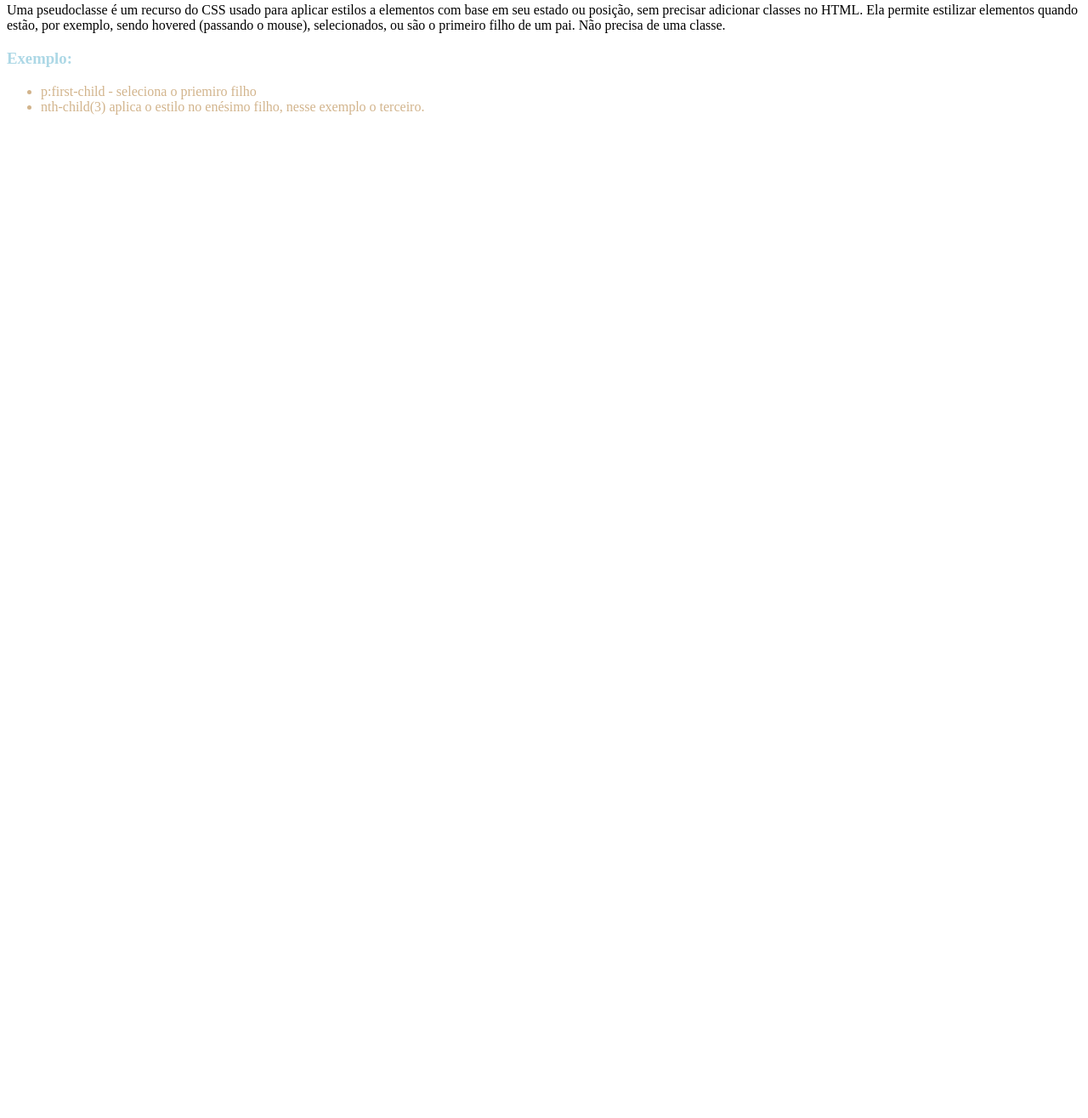
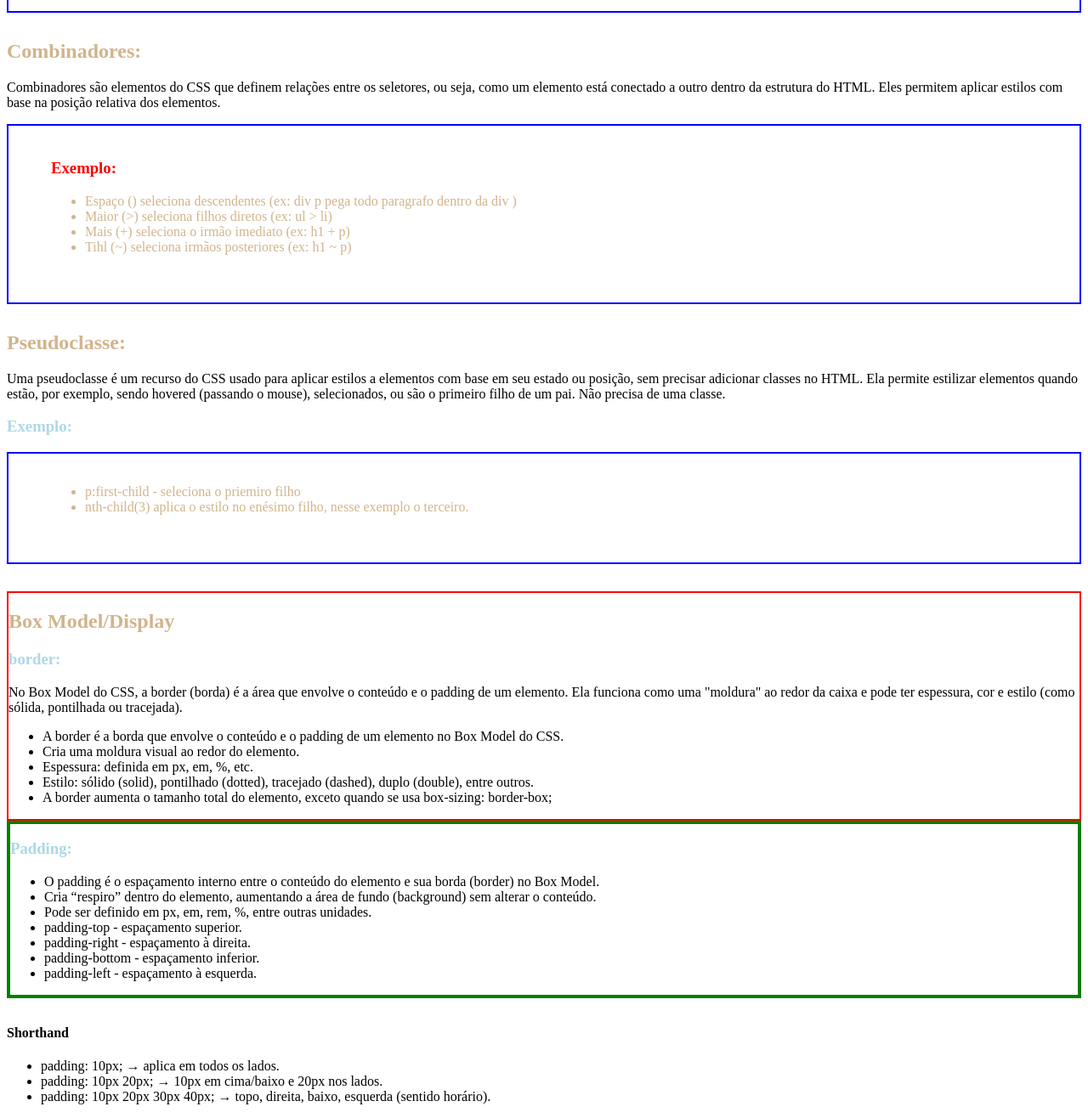
Before and after one commit to Valenbento/atividade.tags.estruturais.3bim, a plain HTML site: page index.html in a window 1280 px wide. Shown: the part 923-2239 px from the top of the page at 85% size. Before the commit the page ends 1074 px from the top, so only its background shows below. Drawn offline with Linux system fonts and the light colour scheme.

Commit message:
adição de border, margin e padding.

```diff
--- a/index.html
+++ b/index.html
@@ -62,6 +62,47 @@
     </ul>
 </div>
 
+<div class="segunda">
+    <h2>Box Model/Display</h2>
+    <h3>border:</h3>
+    <p> No Box Model do CSS, a border (borda) é a área que envolve o conteúdo e o padding de um elemento. Ela funciona como uma "moldura" ao redor da caixa e pode ter espessura, cor e estilo (como sólida, pontilhada ou tracejada).</p>
+    <ul>
+        <li>A border é a borda que envolve o conteúdo e o padding de um elemento no Box Model do CSS.</li>
+        <li>Cria uma moldura visual ao redor do elemento.</li>
+        <li>Espessura: definida em px, em, %, etc.</li>
+        <li>Estilo: sólido (solid), pontilhado (dotted), tracejado (dashed), duplo (double), entre outros.</li>
+        <li>A border aumenta o tamanho total do elemento, exceto quando se usa box-sizing: border-box;</li>
+    </ul>
+</div>
+
+
+
+       <div class="terceira">
+         <h3>Padding:</h3>
+        <ul>
+            <li>O padding é o espaçamento interno entre o conteúdo do elemento e sua borda (border) no Box Model.</li>
+            <li>Cria “respiro” dentro do elemento, aumentando a área de fundo (background) sem alterar o conteúdo.</li>
+            <li>Pode ser definido em px, em, rem, %, entre outras unidades.</li>
+            <li>padding-top - espaçamento superior.</li>
+            <li>padding-right - espaçamento à direita.</li>
+            <li>padding-bottom - espaçamento inferior.</li>
+            <li>padding-left - espaçamento à esquerda.</li>
+        </ul>
+       </div>
+
+       <div class="quarta">
+         <h4>Shorthand</h4>
+         <ul>
+            <li>padding: 10px; → aplica em todos os lados.</li>
+            <li>padding: 10px 20px; → 10px em cima/baixo e 20px nos lados.</li>
+            <li>padding: 10px 20px 30px 40px; → topo, direita, baixo, esquerda (sentido horário).</li>
+         </ul>
+       </div>
+
+
+
+
+
 
 
 
--- a/style.css
+++ b/style.css
@@ -29,3 +29,18 @@ h3{
 .primeira h3:nth-child(1){
     color: red
 }
+
+.primeira{
+    border: 2px solid blue;
+    margin-bottom: 32px;
+    padding: 20px 30px 40px 50px;
+}
+
+.segunda{
+    border: 2px solid red;
+}
+
+.terceira{
+    border: 4px solid green;
+    margin-bottom: 32px;
+}
```
